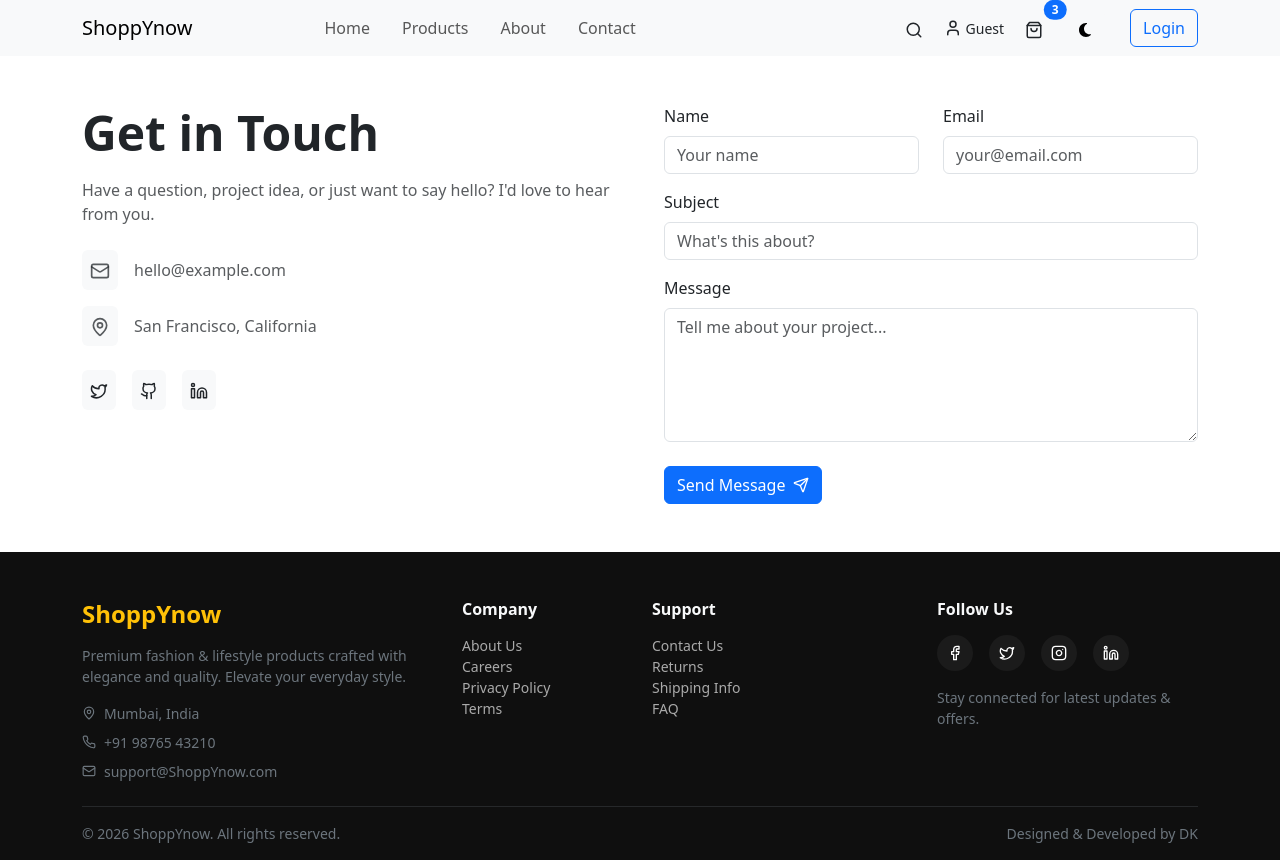
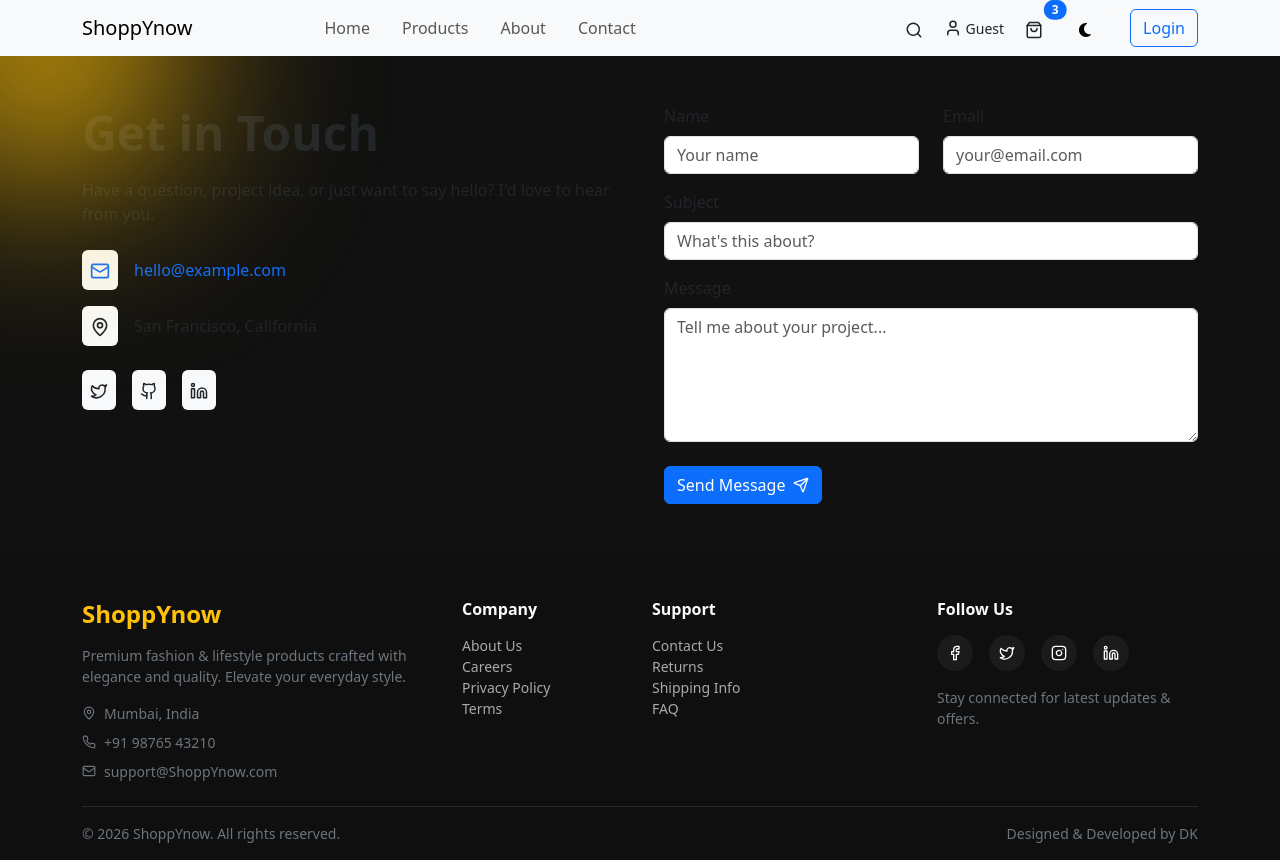
Before and after one commit to DIPAKK2310/ShoppYnow, a React (Vite) app in the folder frontend/vite-project/: page /contact in a window 1280 px wide. Built offline with nearby package versions, Linux system fonts and the light colour scheme.

Commit message:
mod:ui change

```diff
--- a/frontend/vite-project/src/components/Contact.jsx
+++ b/frontend/vite-project/src/components/Contact.jsx
@@ -45,9 +45,11 @@ const Contact = () => {
   };
 
   return (
-    <section className="py-5">
+    <section className="py-5"       style={{ backgroundColor: "#111" }}
+>
       <div className="container">
         <div className="row g-5">
+
 
           {/* LEFT SIDE */}
           <motion.div
@@ -55,9 +57,20 @@ const Contact = () => {
             initial={{ opacity: 0, x: -20 }}
             animate={{ opacity: 1, x: 0 }}
           >
+               <div
+          className="position-absolute rounded-circle"
+          style={{
+            width: "250px",
+            height: "250px",
+            background: "#ffc107",
+            filter: "blur(100px)",
+            top: "-80px",
+            left: "-80px",
+          }}
+        />
             <h1 className="fw-bold mb-3 display-5">Get in Touch</h1>
 
-            <p className="text-muted mb-4">
+            <p className=" mb-4">
               Have a question, project idea, or just want to say hello?
               I'd love to hear from you.
             </p>
@@ -65,7 +78,7 @@ const Contact = () => {
             {/* Email */}
             <a
               href="mailto:hello@example.com"
-              className="d-flex align-items-center gap-3 mb-3 text-decoration-none text-muted"
+              className="d-flex align-items-center gap-3 mb-3 text-decoration-none "
             >
               <div className="bg-light p-2 rounded">
                 <LuMail size={20} />
@@ -74,7 +87,7 @@ const Contact = () => {
             </a>
 
             {/* Location */}
-            <div className="d-flex align-items-center gap-3 mb-4 text-muted">
+            <div className="d-flex align-items-center gap-3 mb-4 ">
               <div className="bg-light p-2 rounded">
                 <LuMapPin size={20} />
               </div>
@@ -172,10 +185,13 @@ const Contact = () => {
               </button>
 
             </form>
+
           </motion.div>
 
         </div>
+
       </div>
+
     </section>
   );
 };
```
